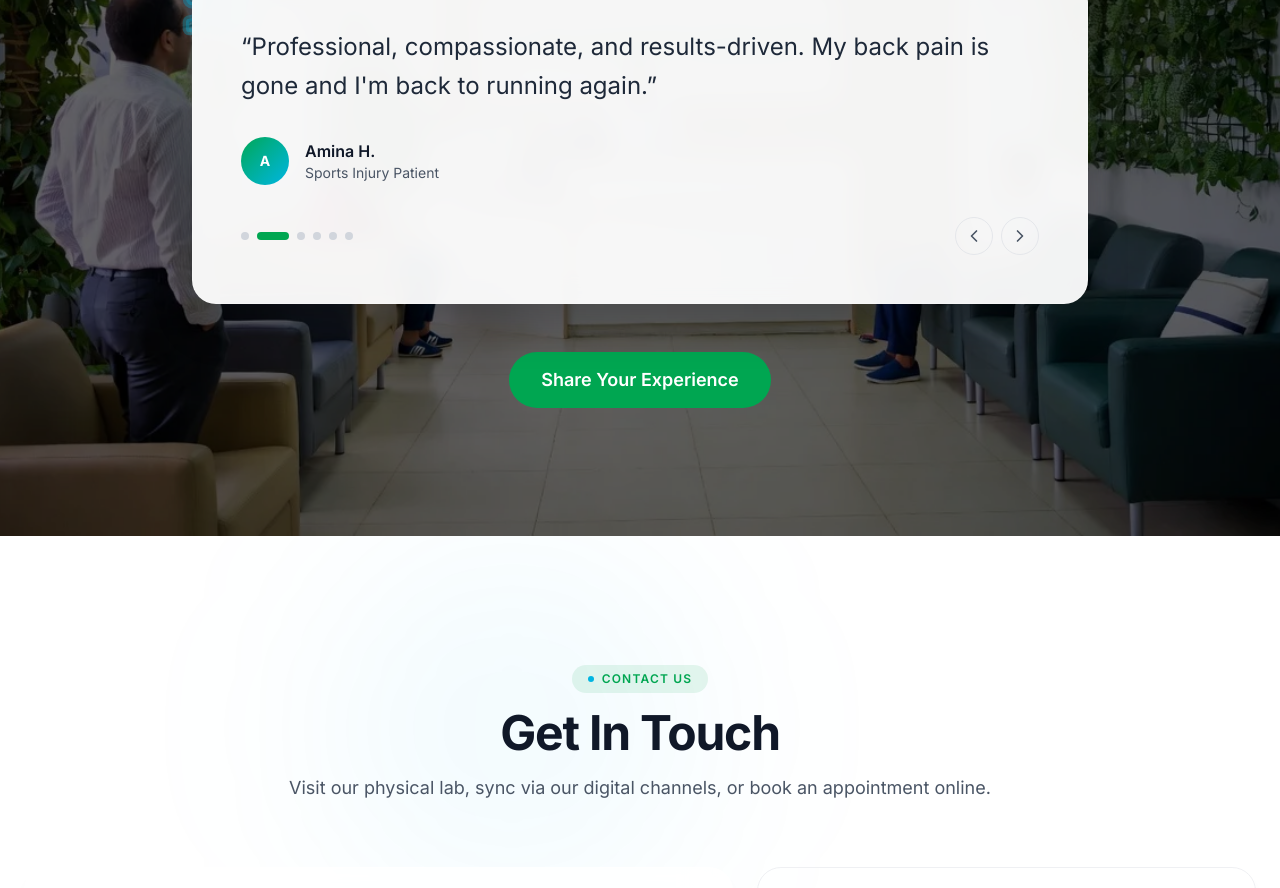
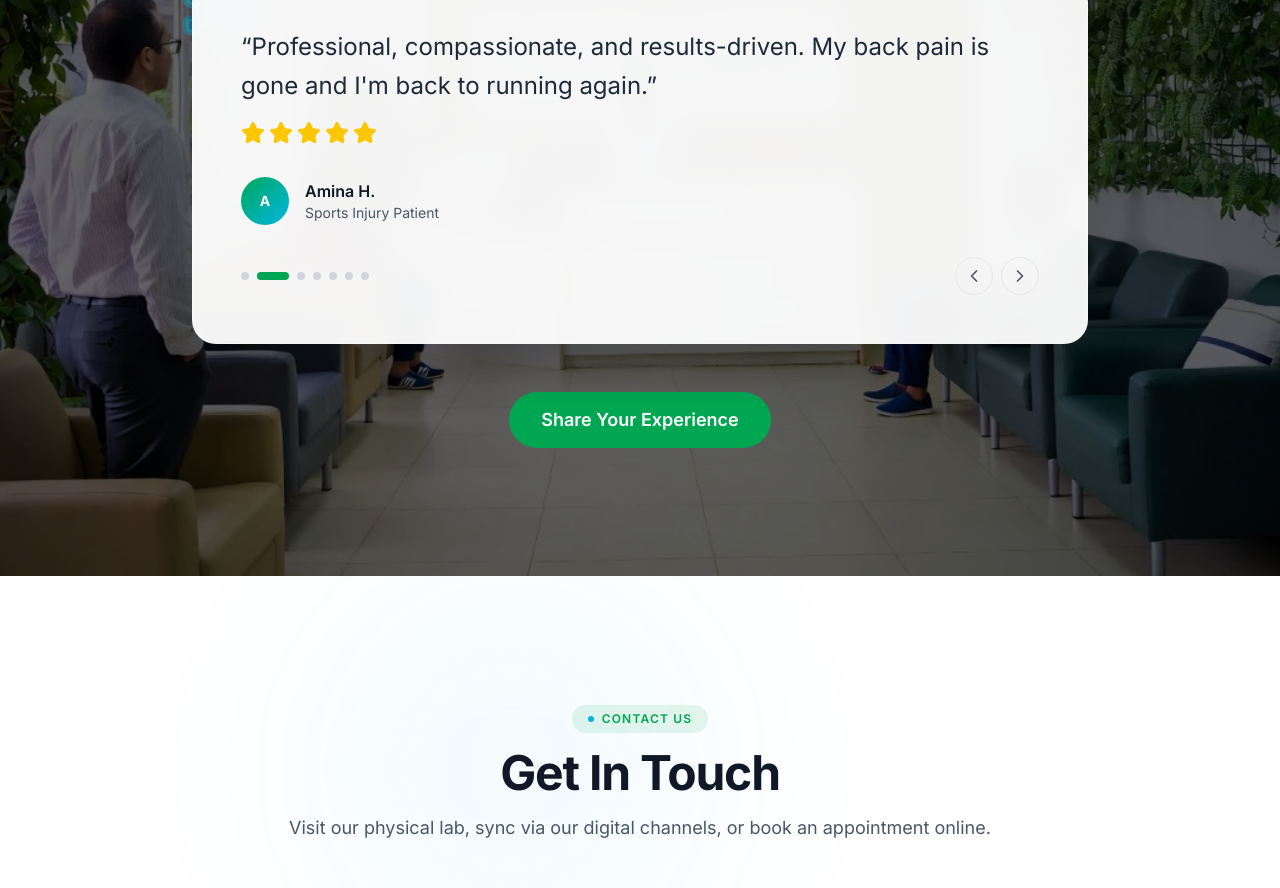
Before and after one commit to anyoshe/neuroflex-kenya, a Next.js app: page / in a window 1280 px wide. Shown: the part 6540-7428 px from the top of the page. Built offline with nearby package versions, Linux system fonts and the light colour scheme; grey boxes are pictures that could not be loaded.

Commit message:
testimonials

```diff
--- a/components/Testimonials.tsx
+++ b/components/Testimonials.tsx
@@ -108,6 +108,17 @@ useEffect(() => {
                 <p className="text-xl leading-relaxed text-gray-800 sm:text-2xl">
                   “{displayTestimonials[active].quote}”
                 </p>
+
+                {/* Add Star Rating Here */}
+                <div className="flex gap-1 mt-4">
+                  {[1, 2, 3, 4, 5].map((star) => (
+                    <Star
+                      key={star}
+                      className={`text-xl ${star <= (displayTestimonials[active].rating || 5) ? "text-yellow-400 fill-current" : "text-gray-300"}`}
+                    />
+                  ))}
+                </div>
+
                 <div className="mt-8 flex items-center gap-4">
                   <div className="flex h-12 w-12 items-center justify-center rounded-full bg-gradient-to-br from-brand-green to-brand-teal text-sm font-bold text-white">
                     {displayTestimonials[active].name.charAt(0)}
@@ -130,8 +141,7 @@ useEffect(() => {
                   <button
                     key={i}
                     onClick={() => setActive(i)}
-                    className={`h-2 rounded-full transition-all ${
-                      i === active ? "w-8 bg-brand-green" : "w-2 bg-gray-300"
+                    className={`h-2 rounded-full transition-all ${i === active ? "w-8 bg-brand-green" : "w-2 bg-gray-300"
                       }`}
                   />
                 ))}
@@ -213,7 +223,7 @@ useEffect(() => {
                 <div>
                   <label className="block text-sm font-medium mb-2">Rating</label>
                   <div className="flex gap-1">
-                    {[1,2,3,4,5].map((star) => (
+                    {[1, 2, 3, 4, 5].map((star) => (
                       <button
                         key={star}
                         type="button"
--- a/data/saved-testimonials.json
+++ b/data/saved-testimonials.json
@@ -1,4 +1,12 @@
 [
+  {
+    "quote": "The experience was fine.",
+    "name": "Denis John",
+    "role": "Gym Fitness",
+    "rating": 3,
+    "image": "/images/testimonials/peter-k.jpg",
+    "date": "2026-06-28T19:52:39.456Z"
+  },
   {
     "quote": "Their Services were top notch. Friendly and knowledgeable. I won't hestate to refer any patient to them.",
     "name": "Chris Okemwa",
--- a/lib/testimonial-manager.ts
+++ b/lib/testimonial-manager.ts
@@ -26,6 +26,7 @@ export async function addApprovedTestimonial(newTestimonial: any) {
     quote: newTestimonial.comment || newTestimonial.quote,
     name: newTestimonial.name,
     role: newTestimonial.role,
+    rating: newTestimonial.rating || 5,
     image: "/images/testimonials/peter-k.jpg",
     date: new Date().toISOString()
   };
```
Lines whose indentation alone changed are shown as unchanged.
